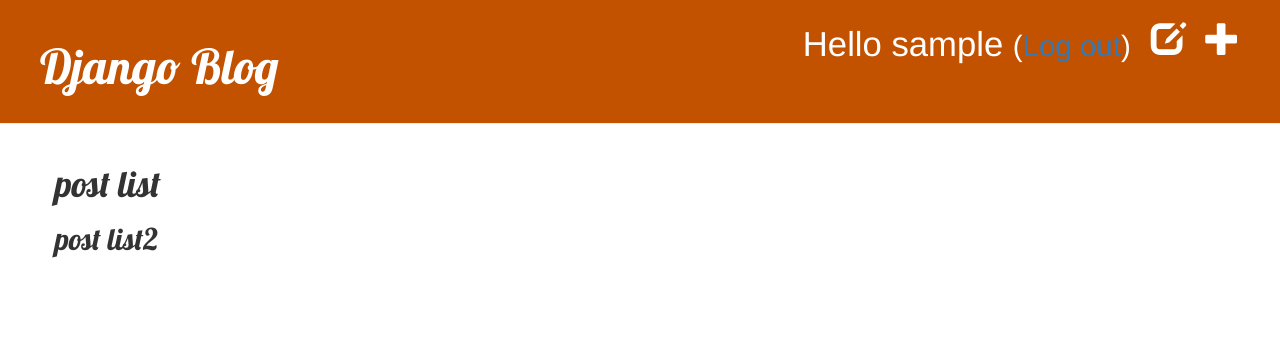
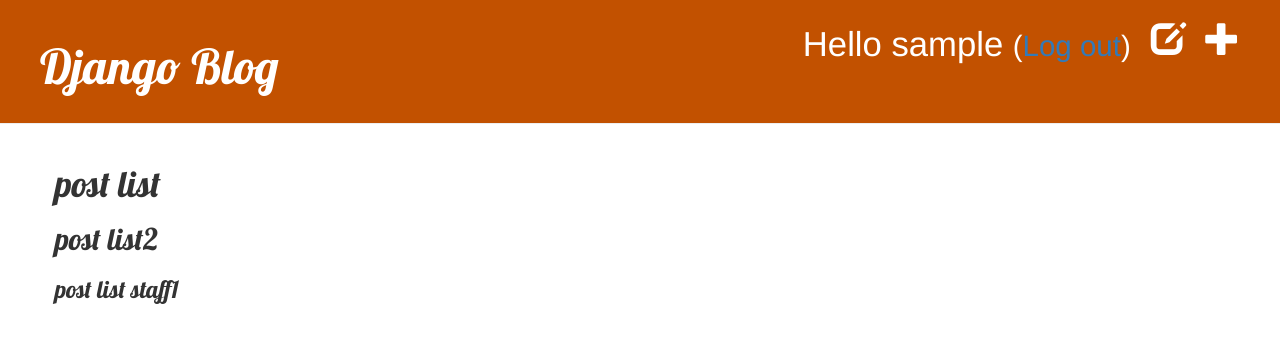
Before and after one commit to vineeth0791/django-sqlite-blog, a Django app: page / in a window 1280 px wide. Shown: the top 343 px of the page. Run offline with Django 3.2, Linux system fonts and the light colour scheme; the visitor is signed in with stand-in values (Sample User, id 1); data that the repository does not hold is empty; some libraries are stand-ins or nearby versions.

Commit message:
staff changes

```diff
--- a/blog/templates/blog/post_list.html
+++ b/blog/templates/blog/post_list.html
@@ -3,7 +3,7 @@
 {% block content %}
 <h1> post list </h1>
 <h2> post list2 </h1>
-
+<h3> post list staff1 <h3>
 
     {% for post in posts %}
 
```
